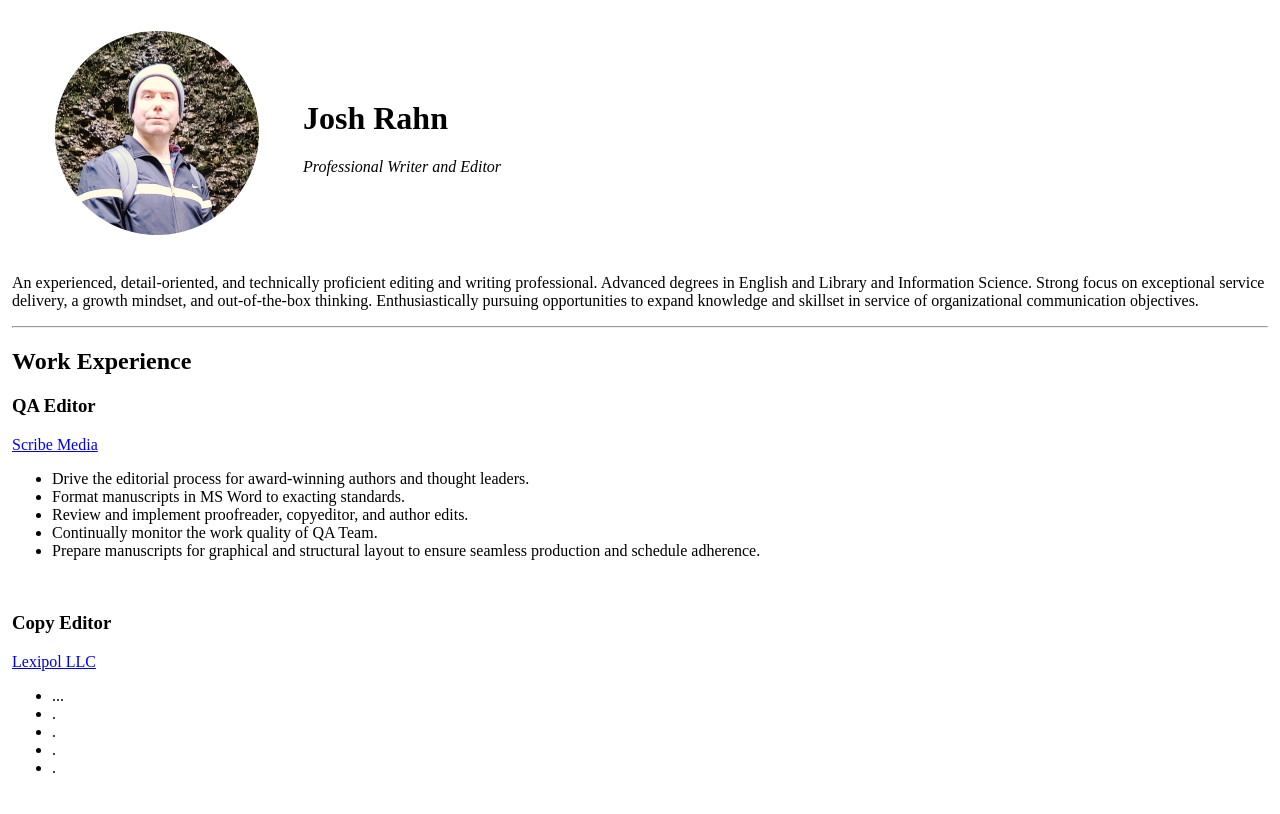
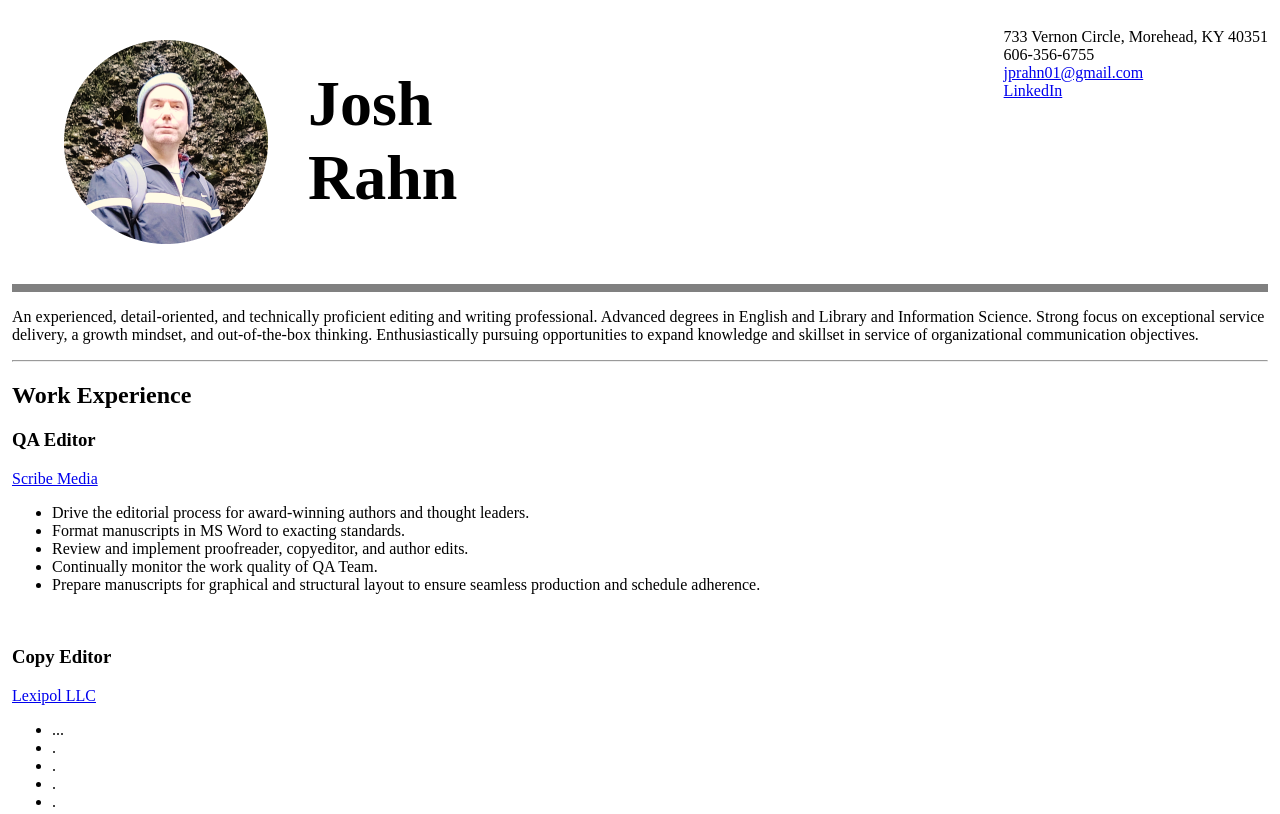
Before and after one commit to EndlessGyre/personal-website, a plain HTML site: page index.html in a window 1280 px wide. Shown: the top 814 px of the page. Drawn offline with Linux system fonts and the light colour scheme.

Commit message:
header work

```diff
--- a/index.html
+++ b/index.html
@@ -8,29 +8,31 @@
     <meta name="author" content="Josh Rahn">
     <title>CV: Josh Rahn</title>
     <style>
-        .header {font-size: 48px;}
+        .name {font-size: 64px;}
         .margin {margin: 12px;}
+        .flex {display: flex;}
+        .flex-between {justify-content: space-between;}
+        .flex-start {justify-content: flex-start;}
+        .flex-end {justify-content: flex-end;}
     </style>
 </head>
-    <!-- <div class="margin"><header class="header">Josh Rahn</header>
-        <p>733 Vernon Circle<br>
-        Morehead, KY 40351</p>
-        <hr noshade size="8px"></div> -->
+    <header class="flex flex-between">
+        <div class="margin flex flex-start">
+            <figure><img src="./img/josh-in-ferns-circle.png" alt="josh rahn profile picture" title="Josh in Fern Canyon, CA"></figure>
+            <h1 class="name">Josh<br>Rahn</h1>
+        </div>
+        <div class="flex flex-end">
+            <p>733 Vernon Circle, Morehead, KY 40351<br>
+                606-356-6755 <br>
+            <a href="mailto:jprahn01@gmail.com">jprahn01@gmail.com</a><br>
+            <a href="https://www.linkedin.com/in/josh-rahn-copy-editor">LinkedIn</a>
+            </p>
+        </div>
+
+    </header>
+    <hr noshade size="8px">
+
 <body class="margin">
-    <table>
-        <tr>
-            <td>
-                <figure><img src="./img/josh-in-ferns-circle.png" alt="josh rahn profile picture" title="Josh in Fern Canyon, CA"></figure>
-            </td>
-
-            <td>
-                 <h1>Josh Rahn</h1>
-                <p><i>Professional Writer and Editor</i></p>
-
-
-            </td>
-        </tr>
-    </table>
 
     <p>An experienced, detail-oriented, and technically proficient editing and writing professional. Advanced degrees in English and Library and Information Science. Strong focus on exceptional service delivery, a growth mindset, and out-of-the-box thinking. Enthusiastically pursuing opportunities to expand knowledge and skillset in service of organizational communication objectives.</p>
 
```
